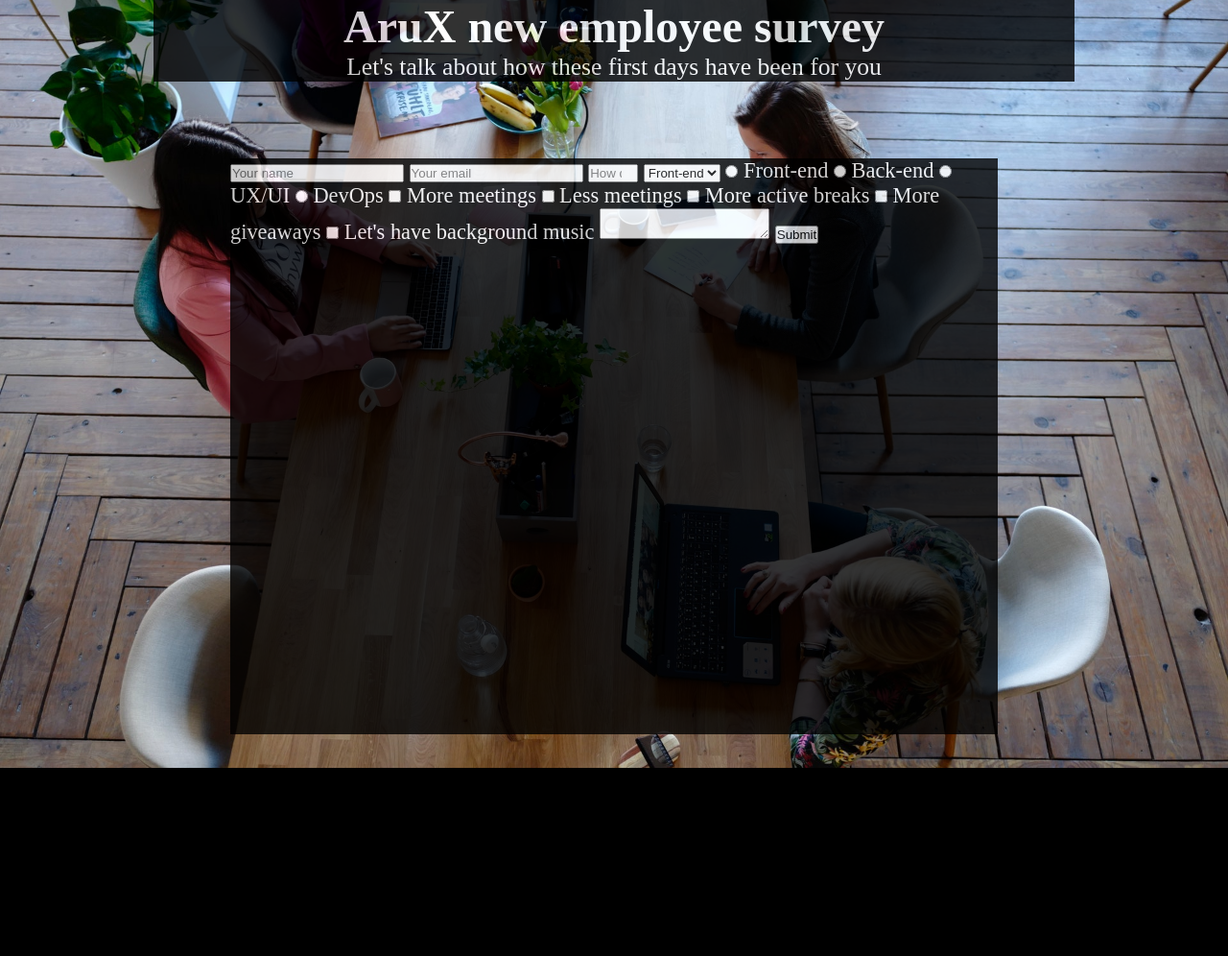
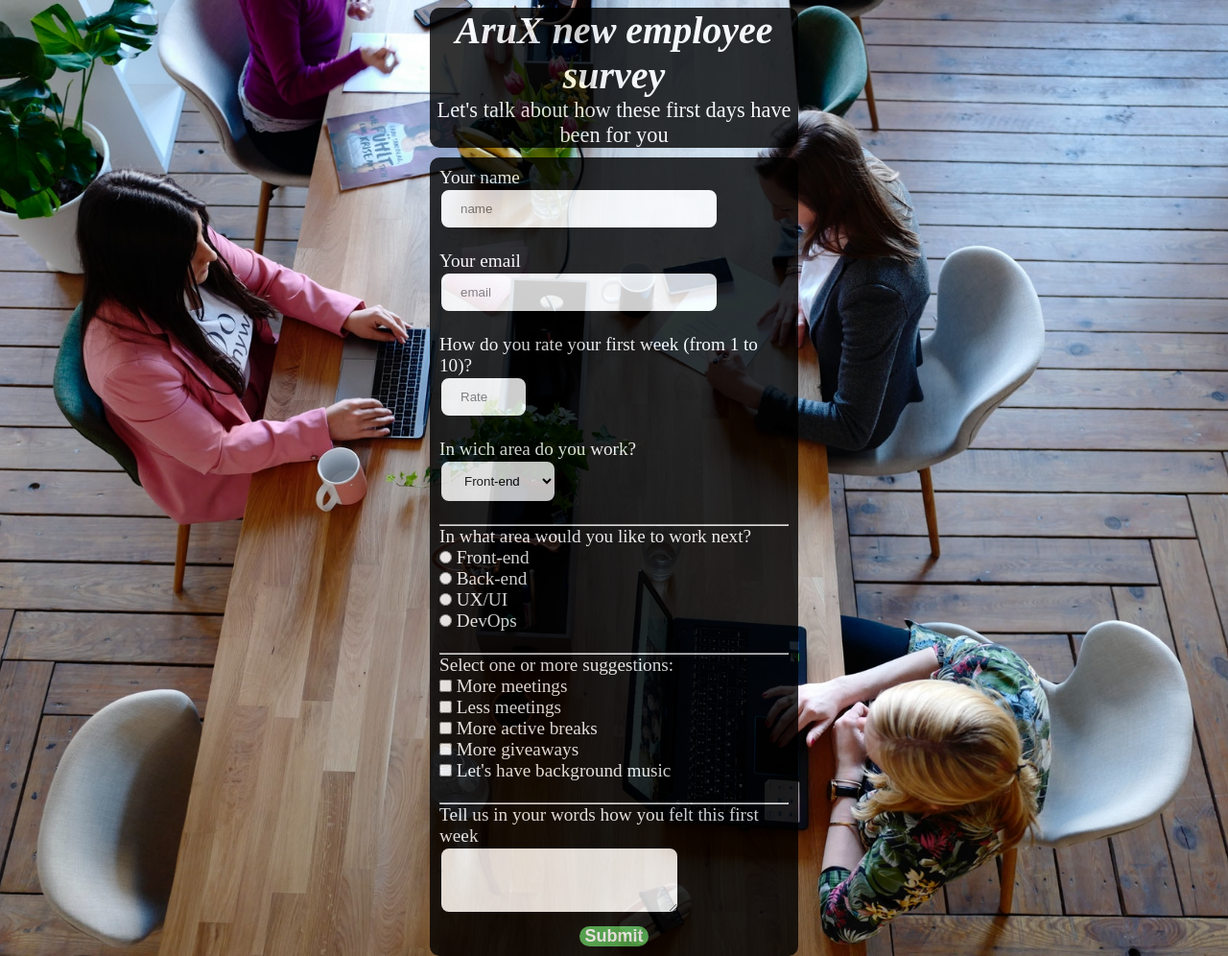
Before and after one commit to ArudoPE/surveyForm, a plain HTML site: page index.html in a window 1280 px wide. Shown: the whole page at 96% size. Before the commit the page ends 800 px from the top, so only its background shows below. Drawn offline with Linux system fonts and the light colour scheme.

Commit message:
Styling done, ready for validation

```diff
--- a/css/style.css
+++ b/css/style.css
@@ -10,16 +10,49 @@ body {
     background-position: center;
     background-repeat: no-repeat;
     background-size: cover;
-    height: 100vh;
+    height: 100%;
     color: white;
 }
 :root {
-    --header-title-font-size: 3rem;
-    --header-text-font-size: 1.6rem;
-    --main-font-size: 1.4rem;
+    --header-title-font-size: 2.5rem;
+    --header-text-font-size: 1.4rem;
+    --main-font-size: 1.2rem;
+}
+@media(max-width:800px){
+    :root {
+        --header-title-font-size: 1.4rem;
+        --header-text-font-size: 1rem;
+        --main-font-size: 1rem;
+    }
+#title-container {
+    margin-left: 5vw;
+    margin-right: 5vw;
+    width: 90%;
+    text-align: left;
+    padding-left: 5px;
+}
+#title-container h1 {
+    padding-left: 10px;
+}
+#form-container{
+    width: 90vw;
+    margin-left: 5vw;
+}
+#submit {
+    width: 30%;
+    background-color: #4CAF50;
+    color: white;
+    font-weight: bold;
+    font-size: large;
+    border-radius: 40px;
+    border:0;
+    margin-top: 1vh;
+    margin-left: 35%;
+}
 }
 .header-title {
     font-size: var(--header-title-font-size);
+    font-style: italic;
 }
 .header-text {
     font-size: var(--header-text-font-size);
@@ -28,15 +61,49 @@ body {
     background-color: rgb(0, 0, 0);
     opacity: 0.8;
     text-align: center;
-    margin-left: 20vh;
-    margin-right: 20vh;
+    width: 30vw;
+    margin-top: 1vh;
+    margin-left: 35vw;
+    margin-right: 10vh;
+    border-radius: 10px;
 }
 .form-container {
     font-size: var(--main-font-size);
     background-color: rgb(0, 0, 0);
     opacity: 0.8;
-    margin-left: 30vh;
-    margin-right: 30vh;
-    margin-top: 10vh;
-    height: 600px;
+    width: 30vw;
+    margin-top: 10px;
+    margin-left: 35vw;
+    border-radius: 10px;
+    padding: 10px;
 }
+#name, #email {
+    width: 80%;
+    padding: 12px 20px;
+}
+#dropdown, #number {
+    padding: 12px 20px;
+}
+#textarea {
+    width: 250px;
+    height: 70px;
+}
+.form-submit-button {
+    width: 20%;
+    background-color: #4CAF50;
+    color: white;
+    font-weight: bold;
+    font-size: large;
+    border-radius: 40px;
+    border:0;
+    margin-top: 1vh;
+    margin-left: 40%;
+}
+.form-item-border {
+    border: 2px solid black;
+    border-radius: 10px;
+}
+.form-submit-button:hover {
+    transform:scale(1.1);
+    background-color: #419143;
+}
--- a/index.html
+++ b/index.html
@@ -11,47 +11,52 @@
 </head>
 <body class="container">
     <header id="header" class="header">
-        <div class="title-container">
+        <div class="title-container" id="title-container">
             <h1 id="title" class="header-title">AruX new employee survey</h1>
             <p id="description" class="header-text">Let's talk about how these first days have been for you</p>
         </div>
     </header>
     <main id="main" class="main">
-        <div class="form-container">
+        <div class="form-container" id="form-container">
             <form id="survey-form" class="main-form">
-                <label for="name" id="name-label">
-                    <input type="name" id="name" placeholder="Your name" required>
-                </label>
-                <label for="email" id="email-label">
-                    <input type="email" id="email" placeholder="Your email" required>
-                </label>
-                <label for="number" id="number-label">
-                    <input type="number" id="number"
-                    min="0" max="10" placeholder="How do you rate this first week from 0 to 10">
-                </label>
-                <label for="work-area" >
-                    <select id="dropdown" class="form-select">
+                <label for="name" id="name-label">Your name<br>
+                    <input type="name" class="form-item-border" id="name" placeholder="name" required>
+                </label><br><br>
+                <label for="email" id="email-label">Your email<br>
+                    <input type="email" class="form-item-border" id="email" placeholder="email" required>
+                </label><br><br>
+                <label for="number" id="number-label">How do you rate your first week (from 1 to 10)?<br>
+                    <input type="number" id="number" class="form-item-border"
+                    min="1" max="10" placeholder="Rate">
+                </label><br><br>
+                <label for="work-area" >In wich area do you work?<br>
+                    <select id="dropdown" class="form-select form-item-border">
                         <option>Front-end</option>
                         <option>Back-end</option>
                         <option>UX/UI</option>
                         <option>DevOps</option>
                     </select>
-                </label>
-                <label for="area-interest">
-                    <input type="radio" name="area-interest" value="Front-end"> Front-end
-                    <input type="radio" name="area-interest" value="Back-end"> Back-end
-                    <input type="radio" name="area-interest" value="UX/UI"> UX/UI
+                </label><br><br>
+                <hr>
+                <label for="area-interest">In what area would you like to work next?<br>
+                    <input type="radio" name="area-interest" value="Front-end"> Front-end<br>
+                    <input type="radio" name="area-interest" value="Back-end"> Back-end<br>
+                    <input type="radio" name="area-interest" value="UX/UI"> UX/UI<br>
                     <input type="radio" name="area-interest" value="DevOps"> DevOps
-                </label>
-                    <label for="suggestions">
-                        <input type="checkbox" name="suggestions" value="More meetings"> More meetings
-                        <input type="checkbox" name="suggestions" value="Less meetings"> Less meetings
-                        <input type="checkbox" name="suggestions" value="More active breaks"> More active breaks
-                        <input type="checkbox" name="suggestions" value="More giveaways"> More giveaways
+                </label><br><br>
+                <hr>
+                    <label for="suggestions">Select one or more suggestions:<br>
+                        <input type="checkbox" name="suggestions" value="More meetings"> More meetings<br>
+                        <input type="checkbox" name="suggestions" value="Less meetings"> Less meetings<br>
+                        <input type="checkbox" name="suggestions" value="More active breaks"> More active breaks<br>
+                        <input type="checkbox" name="suggestions" value="More giveaways"> More giveaways<br>
                         <input type="checkbox" name="suggestions" value="Let's have background music"> Let's have background music
-                    </label>
-                        <textarea id="textarea" class="text-area" name="textarea">
+                    </label><br><br>
+                    <hr>
+                    <label for="textarea">Tell us in your words how you felt this first week<br>
+                        <textarea id="textarea" class="text-area form-item-border" name="textarea">
                         </textarea>
+                    </label><br>
                     <button type="submit" id="submit" class="form-submit-button">Submit</button>
             </form>
         </div>
```
